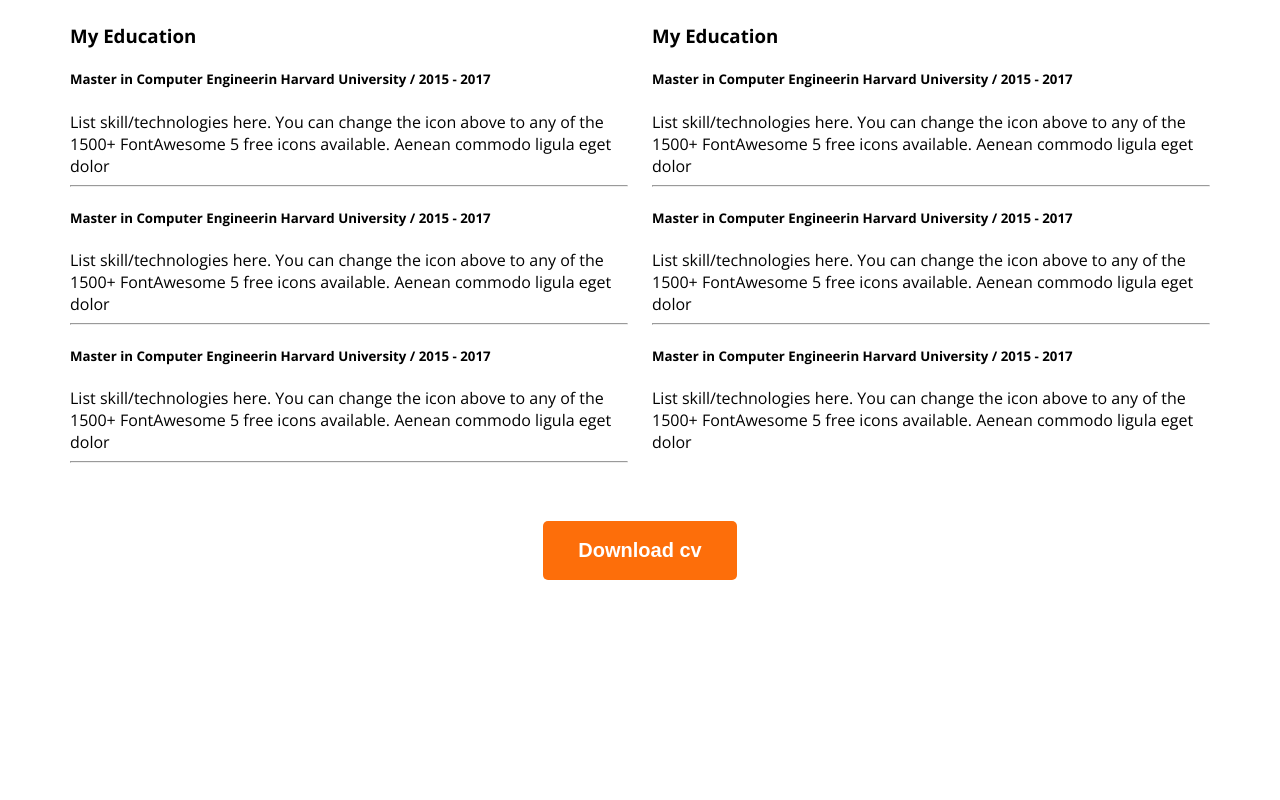
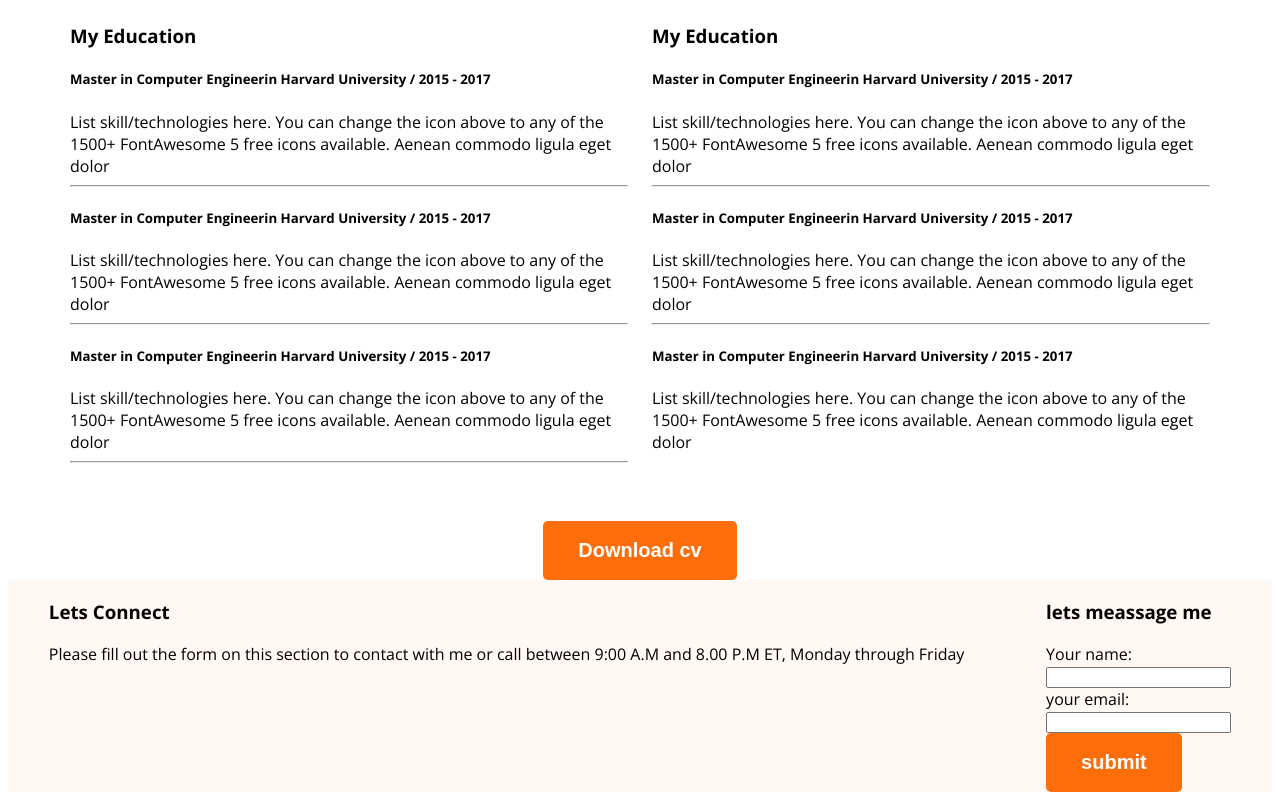
Before and after one commit to wani73/web-dev-portfolio, a plain HTML site: page index.html in a window 1280 px wide. Shown: the part 2355-3155 px from the top of the page. Before the commit the page ends 2943 px from the top, so only its background shows below. Drawn offline with nearby package versions, Linux system fonts and the light colour scheme.

Commit message:
last  part

```diff
--- a/index.html
+++ b/index.html
@@ -206,6 +206,38 @@
 
 
     </main>
-    <footer></footer>
+    <footer>
+        <div class="foot secondary-bg">
+            <div class="ft-right">
+                <h3>Lets Connect</h3>
+                <p> Please fill out the form on this section to contact with me or call between 9:00 A.M and 8.00 P.M ET, Monday through Friday</p>
+
+
+            </div>
+            <div class="ft-left">
+                <h3>lets meassage me</h3>
+
+                <form>
+                    <label for="fname">Your name:  </label><br>
+                    <input type="text" id="fname" name="fname "><br>
+                    <label for="lname">your email:</label><br>
+                    <input type="email" id="lname" name="lname">
+
+                     </form>
+
+                     <button class="btn-primary">submit </button>
+
+            </div>
+
+
+
+
+
+
+
+        </div>
+
+
+    </footer>
 </body>
 </html>
--- a/styles/portfolio.css
+++ b/styles/portfolio.css
@@ -150,3 +150,8 @@ font-weight: 600;
     .resume-download-cv{
        margin-top: 50px;
     }
+
+    .foot{
+        display: flex;
+        justify-content: space-around;
+    }
```
